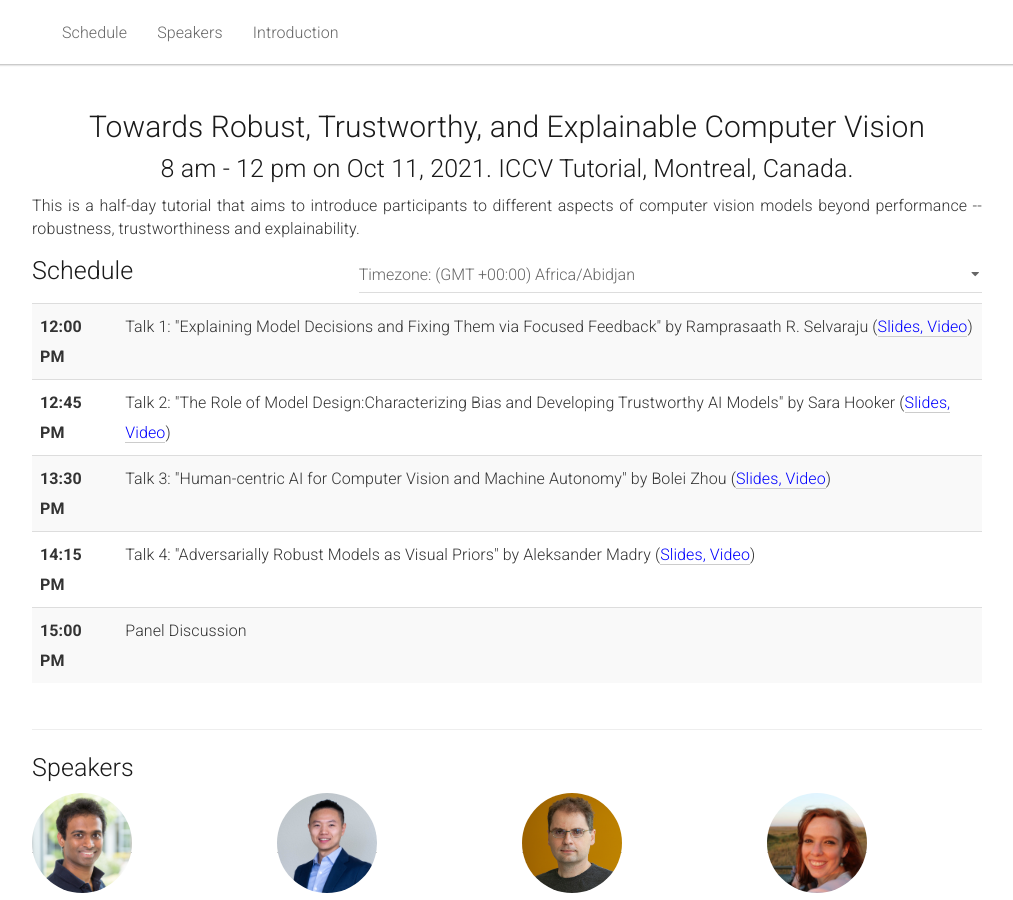
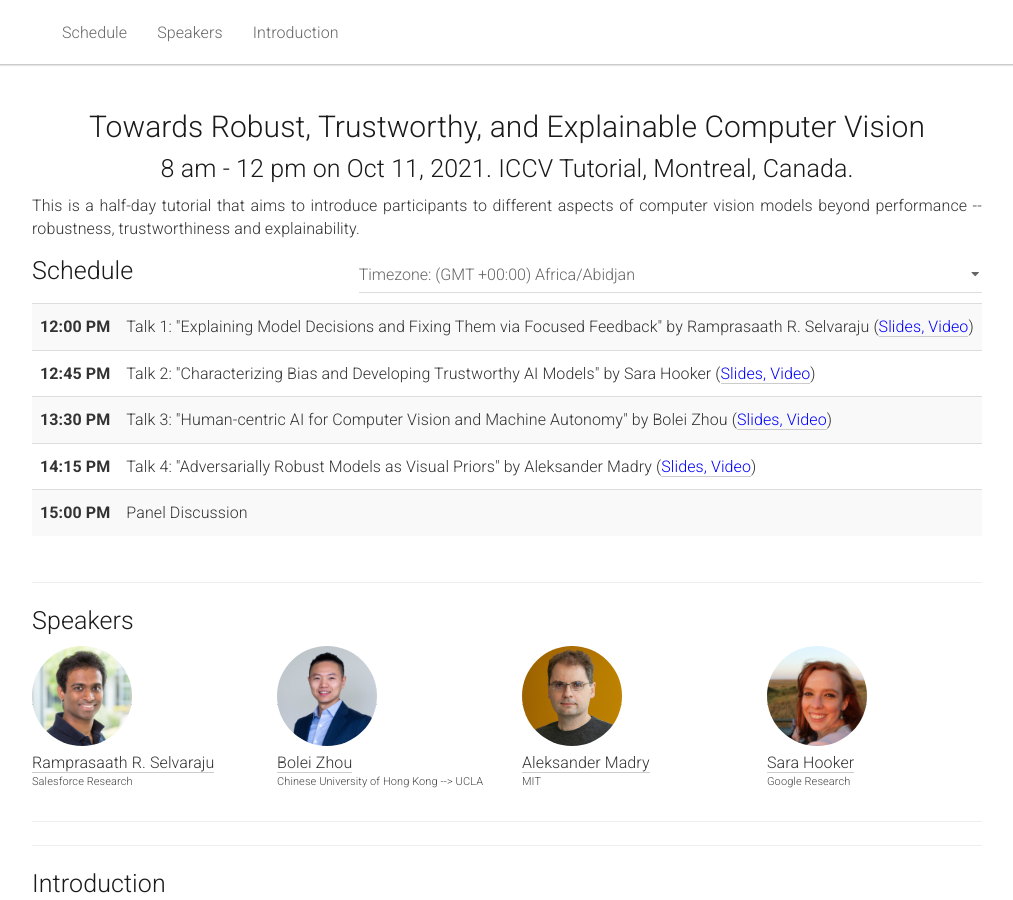
Before and after one commit to explainablevision/explainablevision.github.io, a Jekyll site: the page built from _pages/home.md, in a window 1280 px wide and 900 px high. Shown: the whole window, without its empty margins (133-1146 px from the left). Built offline with Jekyll 4.4.1, drawn with Linux system fonts in a browser that asks for light colours.

```diff
--- a/_pages/home.md
+++ b/_pages/home.md
@@ -38,7 +38,7 @@ acknowledgements: ""
     <table class="table table-striped" id="schedule-table">
     <tbody>
     <tr> <th scope="row" data-time="08:00">08:00 AM</th> <td>Talk 1: "Explaining Model Decisions and Fixing Them via Focused Feedback" by Ramprasaath R. Selvaraju (<a href="https://drive.google.com/file/d/15q2XbypMB7PlRAQaEqA9pXzvb4xdpTmL/view?usp=sharing"><span style="color:blue">Slides, </span> </a> <a href="https://youtu.be/rI--agyHEoE"> <span style="color:blue">Video</span></a>)</td></tr>
-    <tr> <th scope="row" data-time="08:45">08:45 AM</th> <td>Talk 2: "The Role of Model Design:Characterizing Bias and Developing Trustworthy AI Models" by Sara Hooker  (<a href="https://drive.google.com/file/d/1iz75ySbHZXtCFNB8dGgtoaL3h3V6VUsO/view?usp=sharing"><span style="color:blue">Slides, </span> </a> <a href="https://youtu.be/-dIP0jZWvbA"> <span style="color:blue">Video</span></a>)</td></tr>
+    <tr> <th scope="row" data-time="08:45">08:45 AM</th> <td>Talk 2: "Characterizing Bias and Developing Trustworthy AI Models" by Sara Hooker  (<a href="https://drive.google.com/file/d/1iz75ySbHZXtCFNB8dGgtoaL3h3V6VUsO/view?usp=sharing"><span style="color:blue">Slides, </span> </a> <a href="https://youtu.be/-dIP0jZWvbA"> <span style="color:blue">Video</span></a>)</td></tr>
     <tr> <th scope="row" data-time="09:30">09:30 AM</th> <td>Talk 3: "Human-centric AI for Computer Vision and Machine Autonomy" by Bolei Zhou (<a href="https://drive.google.com/file/d/1Xzwy4bKbk1O4L7sV6D9xSUewdB3hHynS/view?usp=sharing"><span style="color:blue">Slides, </span> </a> <a href="https://www.youtube.com/watch?v=WJSXpEkNCfs"> <span style="color:blue">Video</span></a>)</td> </tr>
     <tr> <th scope="row" data-time="10:15">10:15 AM</th> <td>Talk 4: "Adversarially Robust Models as Visual Priors" by Aleksander Madry (<a href="https://drive.google.com/file/d/1L4JT7EUr5wPocNutuoXKt38o31DgUErs/view?usp=sharing"><span style="color:blue">Slides, </span> </a> <a href="https://youtu.be/GmHCpFr1EbA"> <span style="color:blue">Video</span></a>)</td></tr>
     <tr> <th scope="row" data-time="11:00">11:00 AM</th> <td>Panel Discussion</td> </tr>
```
